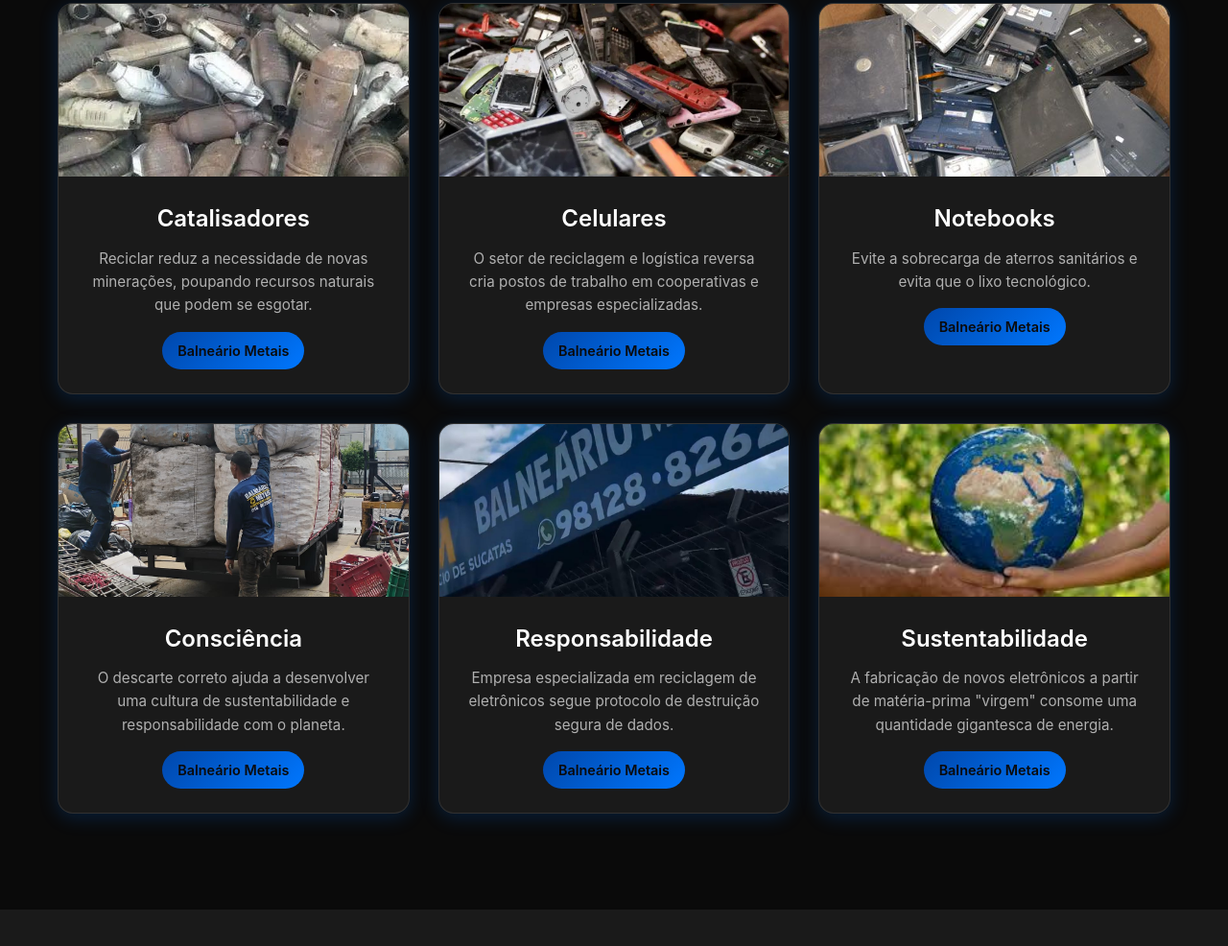
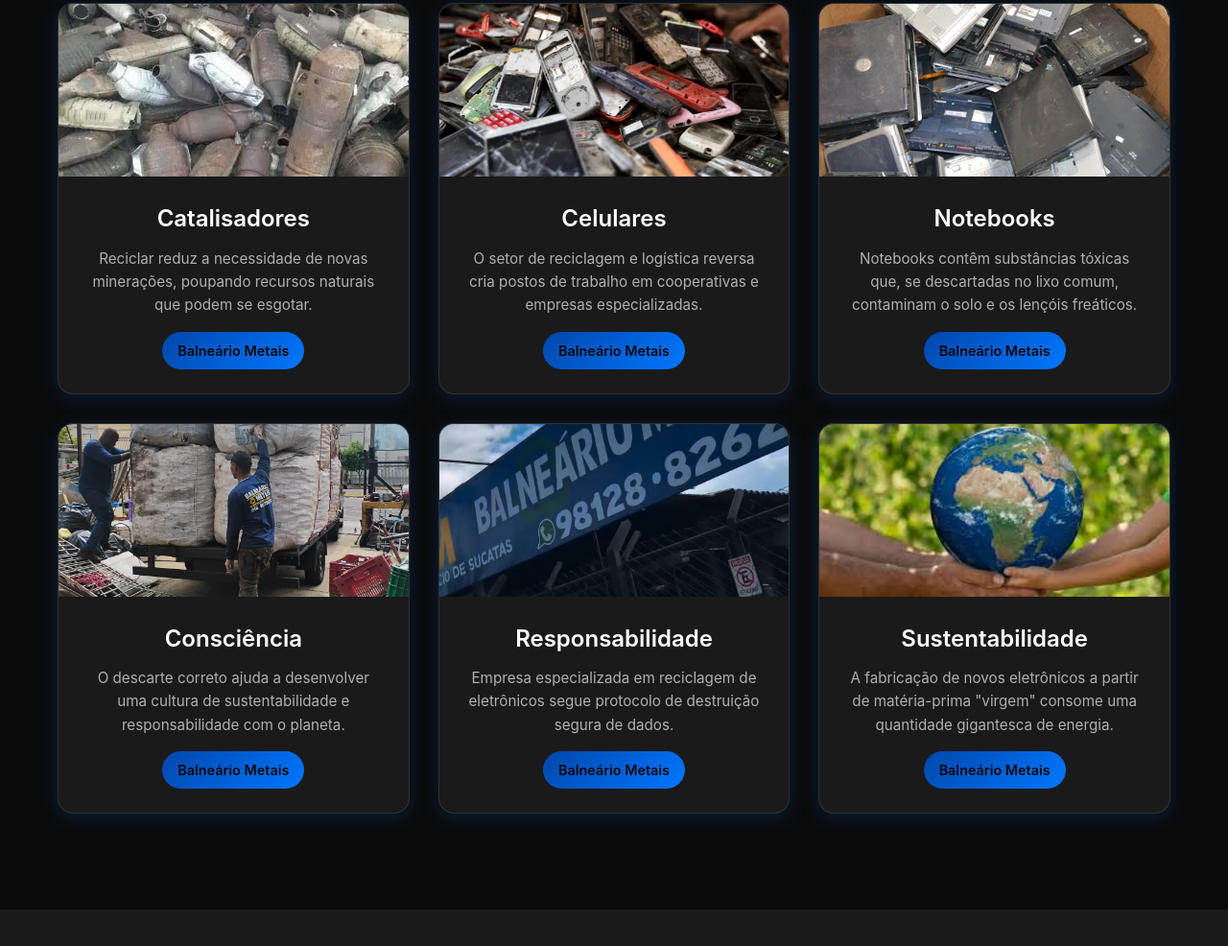
Before and after one commit to Anselmo-Rodrigo/SiteBalnearioMetais, a plain HTML site: page index.html in a window 1280 px wide. Shown: the part 2601-3587 px from the top of the page at 96% size. Drawn offline with Linux system fonts and the light colour scheme.

Commit message:
notebook atualizado

```diff
--- a/index.html
+++ b/index.html
@@ -182,7 +182,7 @@
                     </div>
                     <div class="servico-content">
                         <h3>Notebooks</h3>
-                        <p>Evite a sobrecarga de aterros sanitários e evita que o lixo tecnológico.</p>
+                        <p>Notebooks contêm substâncias tóxicas que, se descartadas no lixo comum, contaminam o solo e os lençóis freáticos.</p>
                         <span class="preco">Balneário Metais</span>
                     </div>
                 </div>
```
